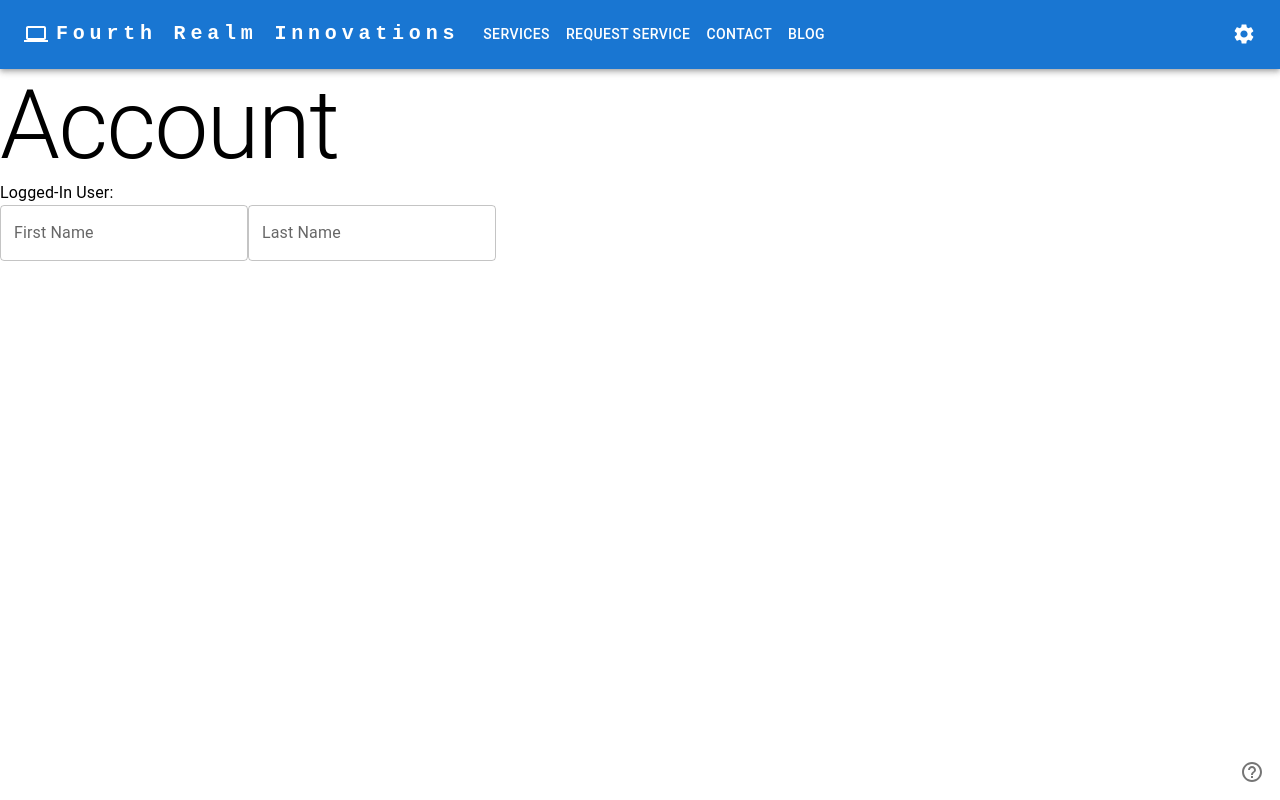
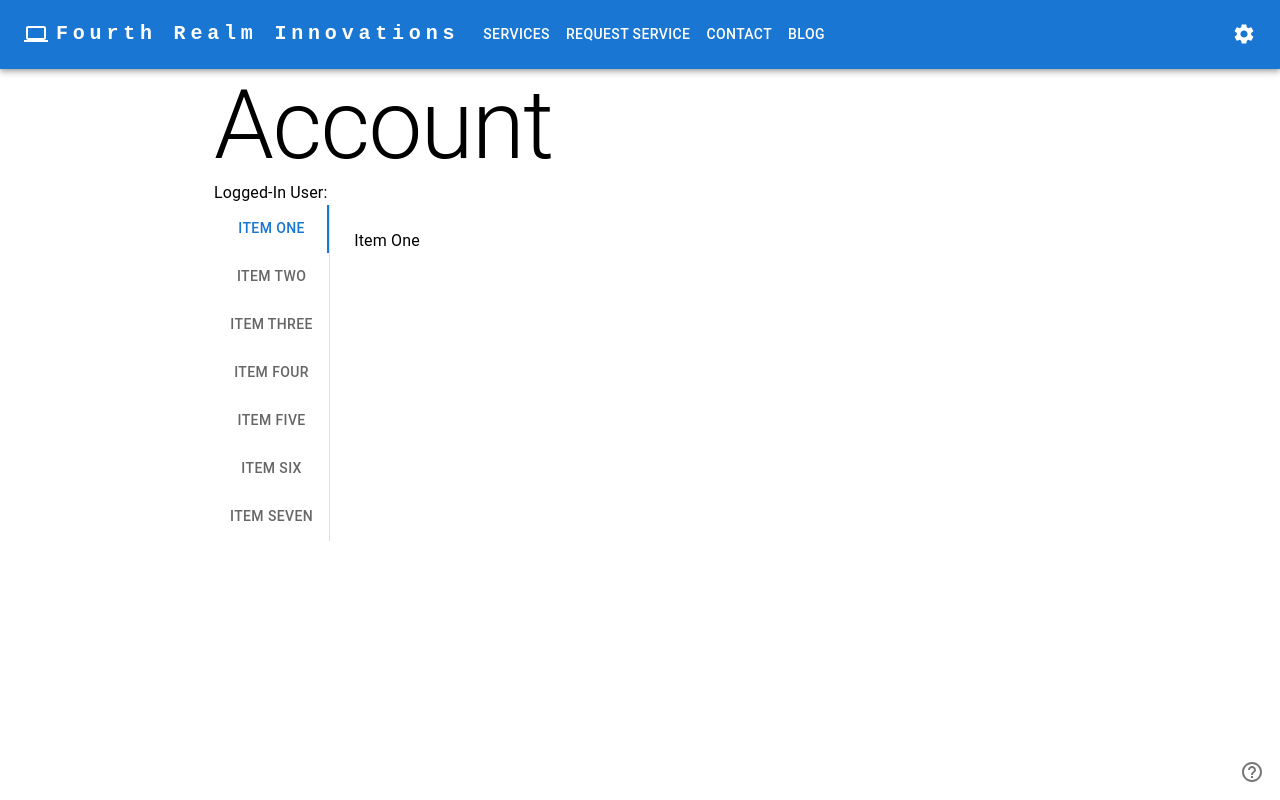
Before and after one commit to jdpasternak/fourth-realm-innovations, a React (Create React App) app: page /account in a window 1280 px wide. Built offline with nearby package versions, Linux system fonts and the light colour scheme.

Commit message:
moves Account to its own folder, creates VerticalTabs

```diff
--- a/src/App.js
+++ b/src/App.js
@@ -2,13 +2,13 @@
 import "./App.css";
 import ApplicationContextProvider from "./ContextProvider";
 import "./i18n";
-import { BrowserRouter as Router, Route, Routes} from "react-router-dom";
+import { BrowserRouter as Router, Route, Routes } from "react-router-dom";
 import HomePage from "./components/HomePage";
 import ContactPage from "./components/contact/ContactPage";
 import useScrollToTop from "./useScrollToTop";
 import BlogPost from "./components/blog/BlogPost";
 import BlogList from "./components/blog/BlogList";
-import Account from "./components/Account";
+import Account from "./components/account/Account";
 import HelpPage from "./components/HelpPage";
 import SignInSide from "./components/login/SignInSide";
 import SignUp from "./components/login/SignUp";
--- a/src/components/Account.js
+++ b/src/components/account/Account.js
@@ -1,16 +1,16 @@
-import { Box, TextField, Typography } from "@mui/material";
+import { Container, Typography } from "@mui/material";
 import { useContext } from "react";
-import ApplicationContext from "../Context";
+import ApplicationContext from "../../Context";
+import VerticalTabs from "./VerticalTabs";
 
 const Account = (props) => {
   const { loggedInEmail } = useContext(ApplicationContext);
   return (
-    <Box>
+    <Container maxWidth="md">
       <Typography variant="h1">Account</Typography>
       <Typography>Logged-In User: {loggedInEmail}</Typography>
-      <TextField label="First Name" name="firstName" />
-      <TextField label="Last Name" name="lastName" />
-    </Box>
+      <VerticalTabs />
+    </Container>
   );
 };
 
--- /dev/null
+++ b/src/components/account/VerticalTabs.js
@@ -0,0 +1,96 @@
+import * as React from "react";
+import PropTypes from "prop-types";
+import Tabs from "@mui/material/Tabs";
+import Tab from "@mui/material/Tab";
+import Typography from "@mui/material/Typography";
+import Box from "@mui/material/Box";
+
+function TabPanel(props) {
+  const { children, value, index, ...other } = props;
+
+  return (
+    <div
+      role="tabpanel"
+      hidden={value !== index}
+      id={`vertical-tabpanel-${index}`}
+      aria-labelledby={`vertical-tab-${index}`}
+      {...other}
+    >
+      {value === index && (
+        <Box sx={{ p: 3 }}>
+          <Typography>{children}</Typography>
+        </Box>
+      )}
+    </div>
+  );
+}
+
+TabPanel.propTypes = {
+  children: PropTypes.node,
+  index: PropTypes.number.isRequired,
+  value: PropTypes.number.isRequired,
+};
+
+function a11yProps(index) {
+  return {
+    id: `vertical-tab-${index}`,
+    "aria-controls": `vertical-tabpanel-${index}`,
+  };
+}
+
+export default function VerticalTabs() {
+  const [value, setValue] = React.useState(0);
+
+  const handleChange = (event, newValue) => {
+    setValue(newValue);
+  };
+
+  return (
+    <Box
+      sx={{
+        flexGrow: 1,
+        bgcolor: "background.paper",
+        display: "flex",
+        // height: 224,
+      }}
+    >
+      <Tabs
+        orientation="vertical"
+        // variant="scrollable"
+        value={value}
+        onChange={handleChange}
+        aria-label="Vertical tabs example"
+        sx={{ borderRight: 1, borderColor: "divider" }}
+      >
+        <Tab label="Item One" {...a11yProps(0)} />
+        <Tab label="Item Two" {...a11yProps(1)} />
+        <Tab label="Item Three" {...a11yProps(2)} />
+        <Tab label="Item Four" {...a11yProps(3)} />
+        <Tab label="Item Five" {...a11yProps(4)} />
+        <Tab label="Item Six" {...a11yProps(5)} />
+        <Tab label="Item Seven" {...a11yProps(6)} />
+      </Tabs>
+      <TabPanel value={value} index={0}>
+        Item One
+      </TabPanel>
+      <TabPanel value={value} index={1}>
+        Item Two
+      </TabPanel>
+      <TabPanel value={value} index={2}>
+        Item Three
+      </TabPanel>
+      <TabPanel value={value} index={3}>
+        Item Four
+      </TabPanel>
+      <TabPanel value={value} index={4}>
+        Item Five
+      </TabPanel>
+      <TabPanel value={value} index={5}>
+        Item Six
+      </TabPanel>
+      <TabPanel value={value} index={6}>
+        Item Seven
+      </TabPanel>
+    </Box>
+  );
+}
```
